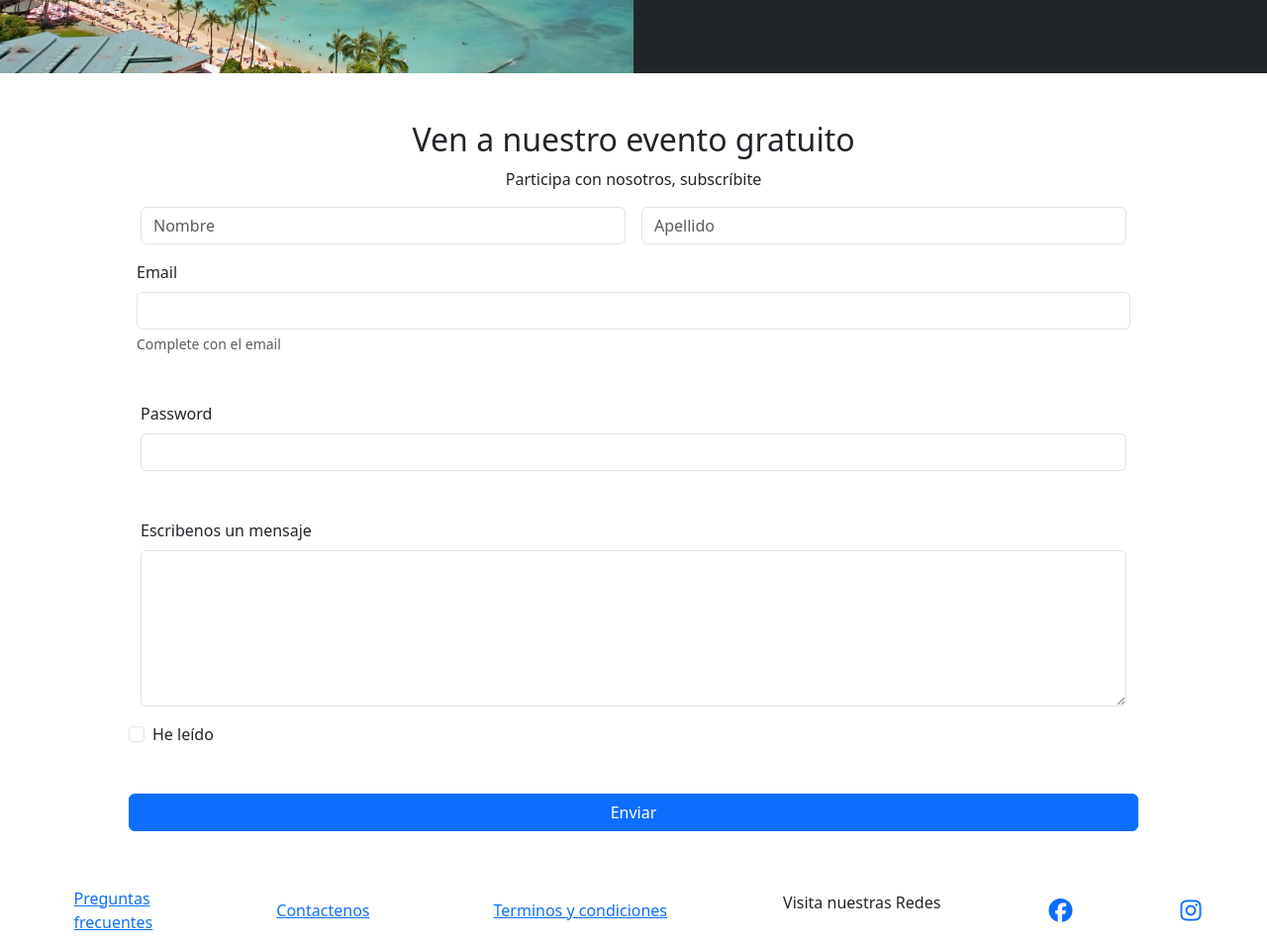
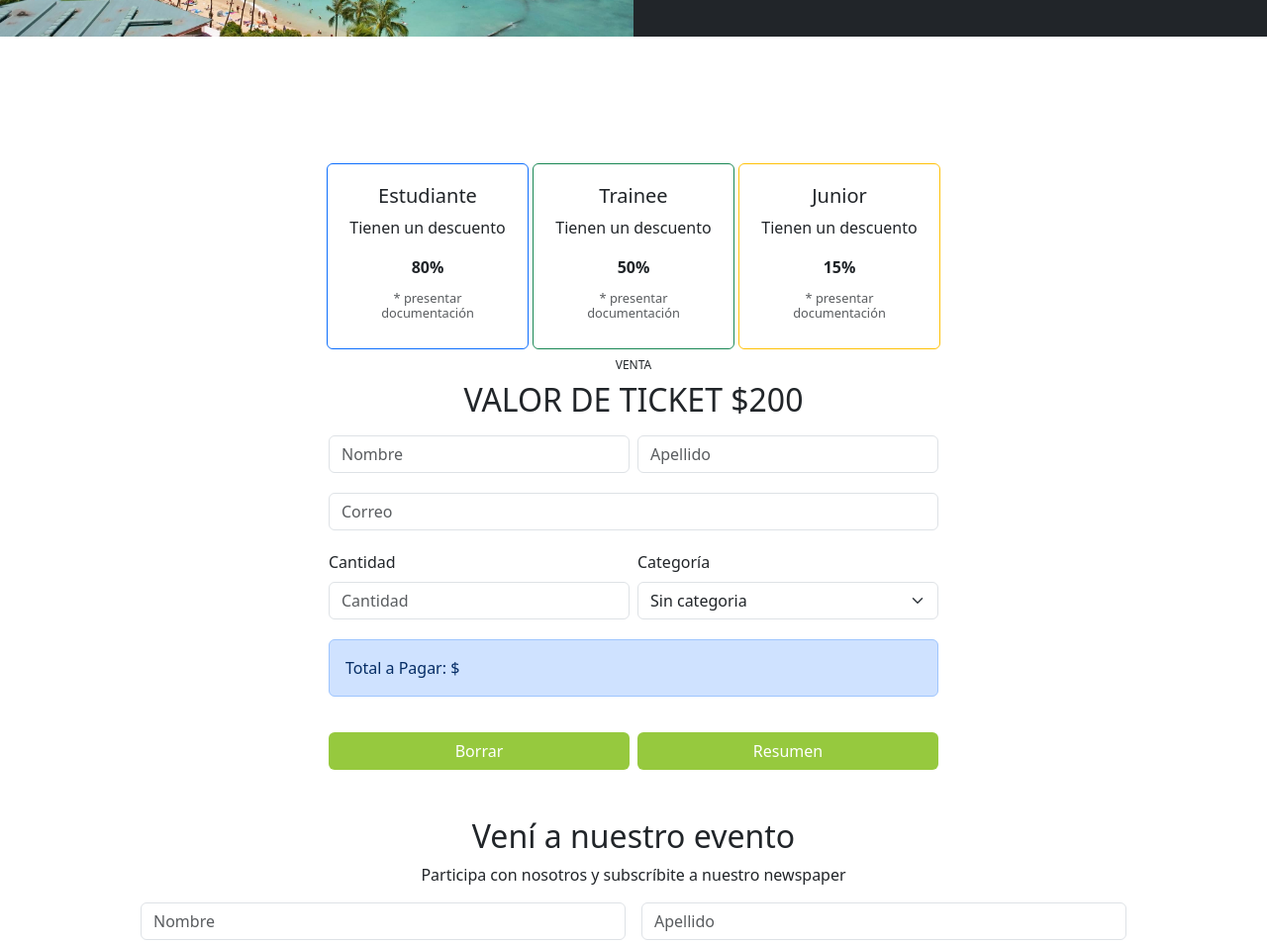
Before and after one commit to csaggio74/Clase-23557-TP1-Saggio, a plain HTML site: page Index.html in a window 1280 px wide. Shown: the part 1880-2835 px from the top of the page at 99% size. Drawn offline with nearby package versions, Linux system fonts and the light colour scheme.

Commit message:
segundo commit

```diff
--- a/Index.html
+++ b/Index.html
@@ -1,5 +1,5 @@
 <!DOCTYPE html>
-<html lang="en">
+< lang="en">
 
 <head>
     <meta charset="UTF-8">
@@ -8,6 +8,7 @@
     <link href="https://cdn.jsdelivr.net/npm/bootstrap@5.3.2/dist/css/bootstrap.min.css" rel="stylesheet"
         integrity="sha384-T3c6CoIi6uLrA9TneNEoa7RxnatzjcDSCmG1MXxSR1GAsXEV/Dwwykc2MPK8M2HN" crossorigin="anonymous">
     <link rel="stylesheet" href="Estilos/bootstrap.min.css">
+
     <script src="https://kit.fontawesome.com/fae5ac15d7.js" crossorigin="anonymous"></script>
     <title>Trabajo integrador</title>
 </head>
@@ -74,7 +75,7 @@
         <section class="container-fluid">
             <div class="row gap-3">
                 <div class="col-lg-2 col-md-6 col-sm-12">
-                    <div class="card border-secondary m-2 mx-auto" style="width: 200px">
+                    <div class="card border-secondary m-2 mx-auto" style="width: 200px; height: 500px">
                         <img src="Iphone5.jpg" class="card-img-top img-fluid img-thumbnail" alt="...">
                         <div class="card-body">
                             <h5 class="card-title">Iphone 15</h5>
@@ -85,7 +86,7 @@
                     </div>
                 </div>
                 <div class="col-lg-2 col-md-6 col-sm-12">
-                    <div class="card border-secondary m-2 mx-auto" style="width: 200px">
+                    <div class="card border-secondary m-2 mx-auto" style="width: 200px; height: 500px">
                         <img src="ChatGPT.jpg" class="card-img-top img-fluid img-thumbnail" alt="...">
                         <div class="card-body">
                             <h5 class="card-title">ChatGPT</h5>
@@ -96,30 +97,30 @@
                     </div>
                 </div>
                 <div class="col-lg-2 col-md-6 col-sm-12">
-                    <div class="card border-secondary m-2 mx-auto" style="width: 200px">
+                    <div class="card border-secondary m-2 mx-auto" style="width: 200px; height: 500px">
                         <img src="Barbie1.jpg" class="card-img-top img-fluid img-thumbnail" alt="...">
                         <div class="card-body">
                             <h5 class="card-title">Barbie</h5>
                             <h6 class="card-subtitle mb-2 text-body-secondary">Barbie</h6>
-                            <p class="card-text"> U una crítica hacia la muñeca o la mayor campaña de
+                            <p class="card-text"> Una crítica hacia la muñeca o la mayor campaña de
                                 blanqueamiento de Mattel jamás imaginada.</p>
                             <a href="#" class="card-link">Card link</a>
                         </div>
                     </div>
                 </div>
                 <div class="col-lg-2 col-md-6 col-sm-12">
-                    <div class="card border-secondary m-2 mx-auto" style="width: 200px">
+                    <div class="card border-secondary m-2 mx-auto" style="width: 200px; height: 500px">
                         <img src="elecciones.jpg" class="card-img-top img-fluid img-thumbnail" alt="...">
                         <div class="card-body">
                             <h5 class="card-title">-Elecciones 2023</h5>
-                            <h6 class="card-subtitle mb-2 text-body-secondary">Eslecciones 2023</h6>
+                            <h6 class="card-subtitle mb-2 text-body-secondary">Elecciones 2023</h6>
                             <p class="card-text">Quién ganará las elecciones presidenciales según la última encuesta</p>
                             <a href="#" class="card-link">Card link</a>
                         </div>
                     </div>
                 </div>
                 <div class="col-lg-2 col-md-6 col-sm-12">
-                    <div class="card border-secondary m-2 mx-auto" style="width: 200px">
+                    <div class="card border-secondary m-2 mx-auto" style="width: 200px; height: 500px">
                         <img src="descarga (1).jpg" class="card-img-top img-fluid img-thumbnail" alt="...">
                         <div class="card-body">
                             <h5 class="card-title">Estafas virtuales</h5>
@@ -133,7 +134,7 @@
             </div>
         </section>
         </div>
-    </main>
+        </main>
     <!-- seccion foto -->
     <section class="container-fluid">
         <!-- genero una fila con dos columnas -->
@@ -150,21 +151,108 @@
                     Tenemos unas playas muy lindas en el sur de Buenos Aires.
                     Habrá sorteos de subscrición a la p+agina codo a codo para ir a una de las playas
                     nás importantes de los Estados Unidos, Honolulu. Es una de las principales ciudades sureñas
-                    de
-                    EEUU, con una de sus playas más bonitas.
+                    de EEUU, con una de sus playas más bonitas.
                     No te olvides de subscribirte.
                 </p>
                 <button type="button" class="btn btn-outline-secondary text-reset">Conoce más</button>
             </div>
         </div>
     </section>
+    <!-- Cards -->
+    <div class="container" style="padding-top: 8rem;">
+
+        <div class="row justify-content-md-center g-1">
+            <div class="col-3" style="width: 13rem;">
+                <div class="card border border-primary p-1">
+                    <div class="card-body text-center">
+                        <h5 class="card-title">Estudiante</h5>
+                        <p class="card-text">Tienen un descuento</p>
+                        <p class="card-text fw-bold">80%</p>
+                        <h6 class="card-subtitle mb-2 text-muted" style="font-size: 0.8rem;">* presentar
+                            documentación</h6>
+                    </div>
+                </div>
+            </div>
+            <div class="col-3" style="width: 13rem;">
+                <div class="card border border-success p-1">
+                    <div class="card-body text-center">
+                        <h5 class="card-title">Trainee</h5>
+                        <p class="card-text">Tienen un descuento</p>
+                        <p class="card-text fw-bold">50%</p>
+                        <h6 class="card-subtitle mb-2 text-muted" style="font-size: 0.8rem;">* presentar
+                            documentación</h6>
+                    </div>
+                </div>
+            </div>
+            <div class="col-3" style="width: 13rem;">
+                <div class="card border border-warning p-1">
+                    <div class="card-body text-center">
+                        <h5 class="card-title">Junior</h5>
+                        <p class="card-text">Tienen un descuento</p>
+                        <p class="card-text fw-bold">15%</p>
+                        <h6 class="card-subtitle mb-2 text-muted" style="font-size: 0.8rem;">* presentar
+                            documentación</h6>
+                    </div>
+                </div>
+            </div>
+        </div>
+    </div>
+
+    <!-- Form -->
+    <div class="container w-50 pt-2">
+        <!-- Texto superior del formulario -->
+        <div class="text-center">
+            <p class="m-0"><sup>VENTA</sup>
+            <h2>VALOR DE TICKET $200</h2>
+            </p>
+        </div>
+        <!-- Formulario -->
+        <form class="row g-1 gx-2 formulario" id="formulario">
+            <div class="col-md-6 mb-3">
+                <input type="text" class="form-control" placeholder="Nombre">
+            </div>
+            <div class="col-md-6 mb-3">
+                <input type="text" class="form-control" placeholder="Apellido">
+            </div>
+            <div class="mb-3">
+                <input type="email" class="form-control" id="exampleFormControlInput1" placeholder="Correo">
+            </div>
+            <div class="col-md-6 mb-3">
+                <label for="cantidad" class="form-label">Cantidad</label>
+                <input type="text" class="form-control" id="cantidad" placeholder="Cantidad">
+            </div>
+            <div class="col-md-6 mb-3">
+                <label for="cantidad" class="form-label">Categoría</label>
+                <select id="categoria" class="form-select">
+                    <option value="">Sin categoria</option>
+                    <option value="estudiante">Estudiante</option>
+                    <option value="trainee">Trainee</option>
+                    <option value="junior">Junior</option>
+                </select>
+            </div>
+            <div class="mb-3">
+                <p class="alert alert-primary" id="totalAPagar">Total a Pagar: $</p>
+            </div>
+
+            <div class="d-grid gap-2 col-6 mx-auto">
+                <button class="btn text-white fs-6 btnBorrar" style="background-color: #96c93e;"
+                    type=" button" id="borrar">Borrar</button>
+            </div>
+            <div class="d-grid gap-2 col-6 mx-auto">
+                <button class="btn text-white fs-6 btnResumen" style="background-color: #96c93e;"
+                    type=" button" id="resumen">Resumen</button>
+            </div>
+        </form>
+    </div>
+      <form action="C:\Users\Caro\Documents\MIS_CURSOS\Full Stack Java\Trabajo Practico 1\js.js" method="post"></form>
+
 
     <!-- seccion del formulario -->
     <div class="container">
         <div class="row m-5">
             <div class="col-12 text-center">
-                <h2>Ven a nuestro evento gratuito</h2>
-                <p>Participa con nosotros, subscríbite</p>
+                <h2>Vení a nuestro evento</h2>
+                <p>Participa con nosotros y subscríbite a nuestro newspaper</p>
             </div>
 
             <div class="col-12">
@@ -224,6 +312,7 @@
         </footer>
     </section>
 
+   <script src="scripts.js"></script>
     <!-- bootstarp cdn js -->
     <script src="https://cdn.jsdelivr.net/npm/bootstrap@5.3.2/dist/js/bootstrap.bundle.min.js"
         integrity="sha384-C6RzsynM9kWDrMNeT87bh95OGNyZPhcTNXj1NW7RuBCsyN/o0jlpcV8Qyq46cDfL"
```
